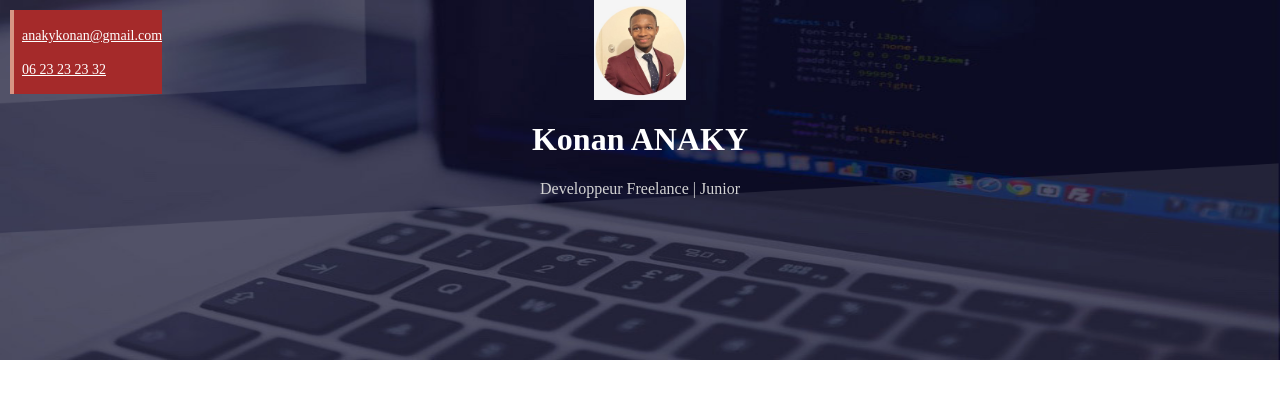
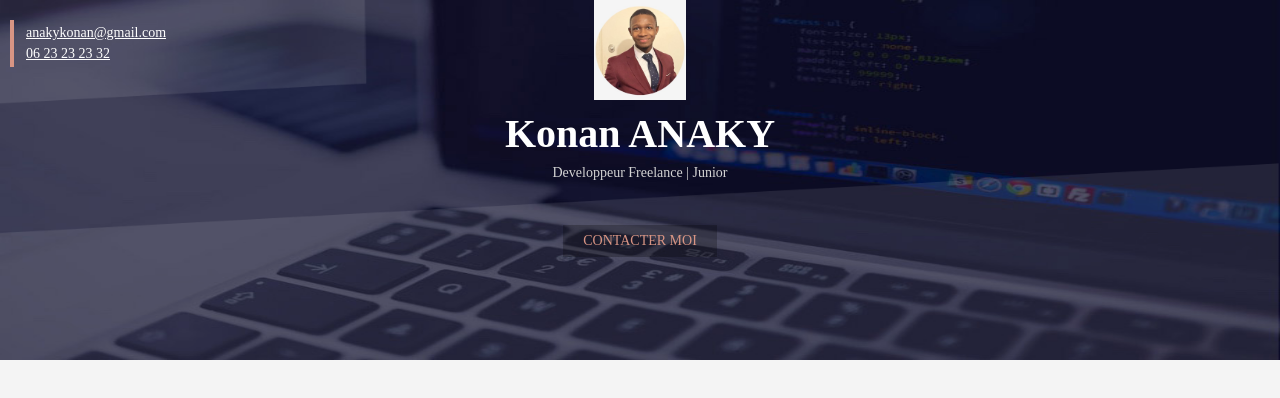
Before and after one commit to anaky94/exercice-, a plain HTML site: page SITE_WEB_Pr/index.html in a window 1280 px wide. Drawn offline with Linux system fonts and the light colour scheme.

Commit message:
site pro

```diff
--- a/SITE_WEB_Pr/index.html
+++ b/SITE_WEB_Pr/index.html
@@ -6,6 +6,14 @@
     <title> ANAKY Konan</title>
 </head>
 <style>
+
+    :root{
+        --color1:#D89584;
+        --color2:#F4F4F4;
+
+
+    }
+
     body{
         margin:0;
     }
@@ -26,48 +34,89 @@
     h1{
         color: white;
         text-align: center;
-
+        font-size: 40px;
+        margin-top: 10px;
+        margin-bottom: 0px;
 
     }
     div.cover p {
         color: lightgray;
         text-align: center;
         position: relative;
+        margin-top: 8px;
+        font-size:14px ;
+
     }
     div.cover-contact{
-        background-color: brown;
+       /* background-color: brown;*/
         position: absolute;
-        top:10px ;
+        top:20px ;
         left: 10px;
-        border-left: 4px solid #D89584;
-        padding-left: 8px;
+        border-left: 4px solid var(--color1);
+        padding-left: 7px;
     }
     div.cover-contact p{
         text-align:  left;
+        margin: 5px;
+    }
+    div.cover-contact p :first-child:
+    {
+        margin-bottom: 14px;
+
+
     }
     div.cover-contact a{
         color: white;
         font-size:14px ;
 
     }
+    a.contact-butter{
+        color:var(--color1);
+        border: 3px solid var(-color1);
+        padding: 8px 20px;
+        text-decoration: none;
+        background-color: #00000040;
+        display: inline-block;
+        margin-top: 30px;
+        font-size: 14px;
+
+
+    }
+    a.contact-butter:hover {
+        color: white;
+        border: 3px solid white;
+    }
+
+    div.section-grise1
+    {
+        background-color: var(--color2);
+        height: 100px;
+
+    }
 </style>
 
 
 
-
-
-
 <body>
+    <!-- Couverture-->
     <div class="cover">
         <img class="cover-profile" src="RESOURCES/profile.jpg" alt="image">
         <h1> Konan ANAKY</h1>
+        <p>Developpeur Freelance | Junior </p>
         <p></p>
-        <p></p>
-        <p>Developpeur Freelance | Junior </p>
-        <div class="cover-contact"> <p><a href="mailto:anakykonan@gmail.com?subject=Contact%20depuis%20Konan%20ANAKY.com">anakykonan@gmail.com</a>  </p>
+
+        <div style="text-align: center;">
+        <a class="contact-butter" href="mailto:anakykonan@gmail.com?subject=Contact%20depuis%20Konan%20ANAKY.com">CONTACTER MOI </a></div>
+
+        <div class="cover-contact"> <p><a href="mailto:anakykonan@gmail.com?subject=Contact%20depuis%20Konan%20ANAKY.com">anakykonan@gmail.com</a> </p>
         <p> <a href="tel:+3363232332">06 23 23 23 32</a> </p>
+
         </div>
 
     </div>
+    <!-- Section Grise 1 -->
+    <div class="section-grise1">
+    </div>
+    <img  style="width: 100%" src="RESOURCES/triangle1.svg" alt="triangle1">
 </body>
 </html>
```
